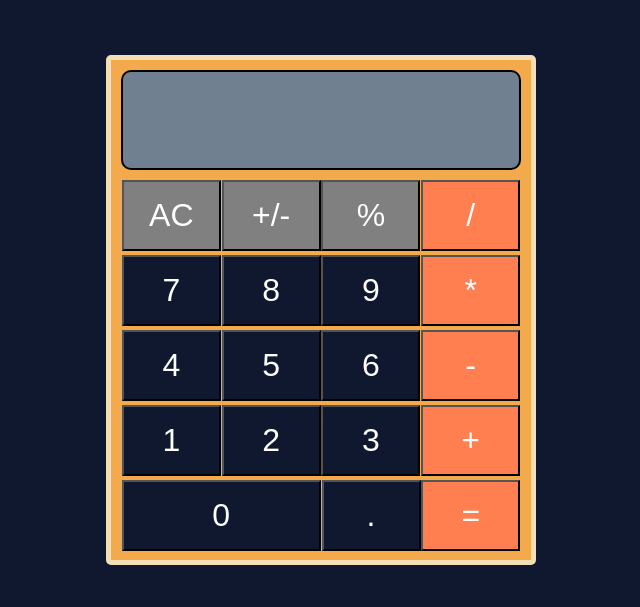
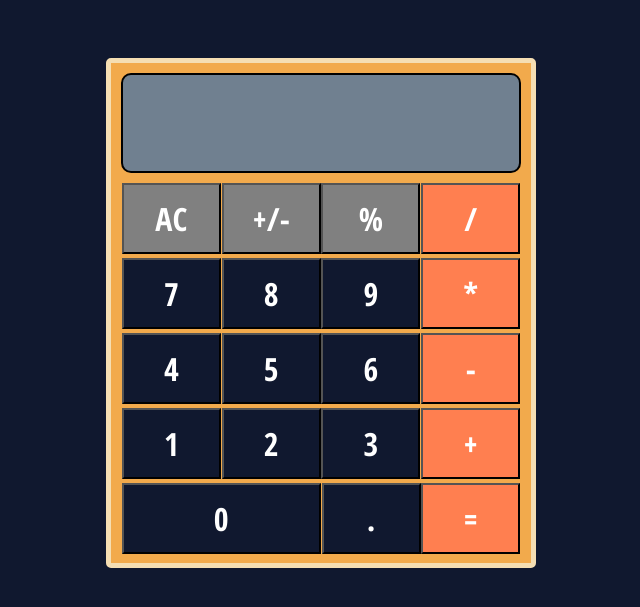
Before and after one commit to Danielogy/calculator, a plain HTML site: page index.html in a window 1280 px wide. Shown: the part 149-756 px from the top of the page, without its empty margins (319-959 px from the left). Drawn offline with Linux system fonts and the light colour scheme.

Commit message:
finished project

```diff
--- a/index.html
+++ b/index.html
@@ -5,6 +5,8 @@
     <meta name="viewport" content="width=device-width, initial-scale=1.0">
     <title>Calculator</title>
     <link rel="stylesheet" href="resources/css/style.css">
+    <link rel="preconnect" href="https://fonts.gstatic.com">
+    <link href="https://fonts.googleapis.com/css2?family=Open+Sans+Condensed:wght@700&display=swap" rel="stylesheet">
 </head>
 <body>
     <h1>CALCULATOR</h1>
--- a/resources/css/style.css
+++ b/resources/css/style.css
@@ -13,6 +13,7 @@ body{
     justify-content: center;
     flex-direction: column;
     align-items: center;
+    font-family: 'Open Sans Condensed', sans-serif;
 }
 
 .calc-container{
@@ -38,6 +39,10 @@ body{
     background-color: slategray;
 }
 
+#value{
+    color: black;
+}
+
 .button-container{
     margin-top: 10px;
 }
@@ -56,6 +61,7 @@ button{
     background-color: #10182F;
     color: white;
     outline: none;
+    font-family: 'Open Sans Condensed', sans-serif;
 }
 
 button:hover{
```
Also changed, not shown: resources/javascript/app.js (+17 -0 lines).
